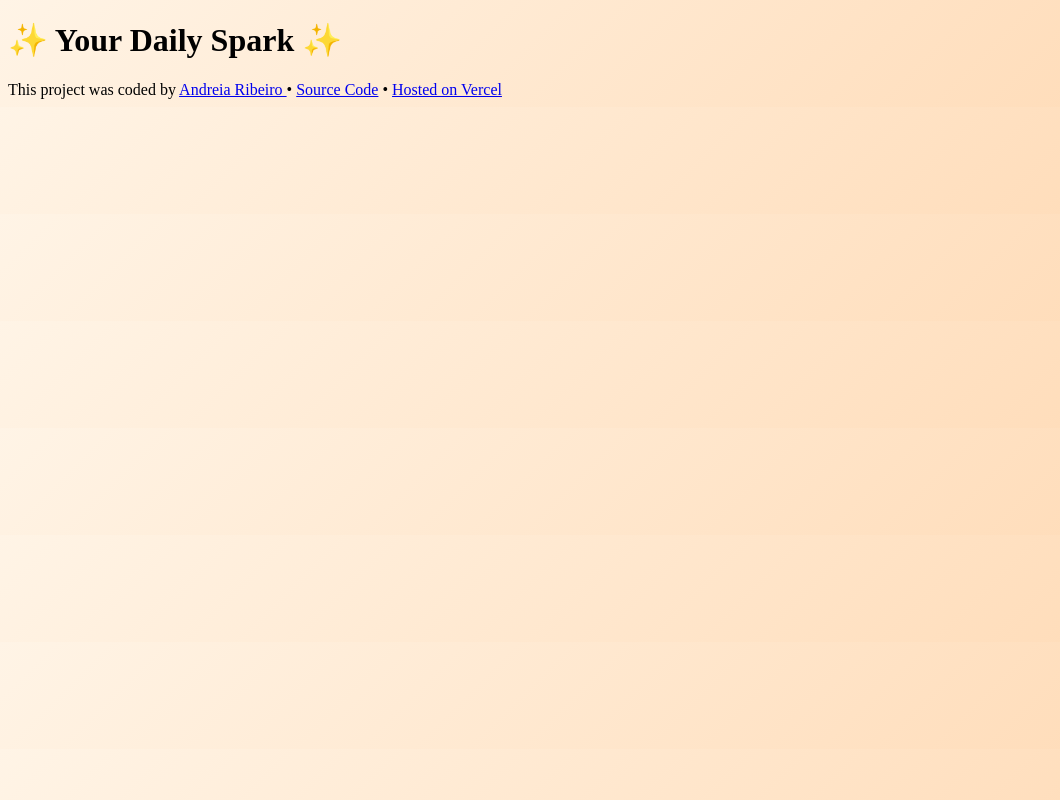
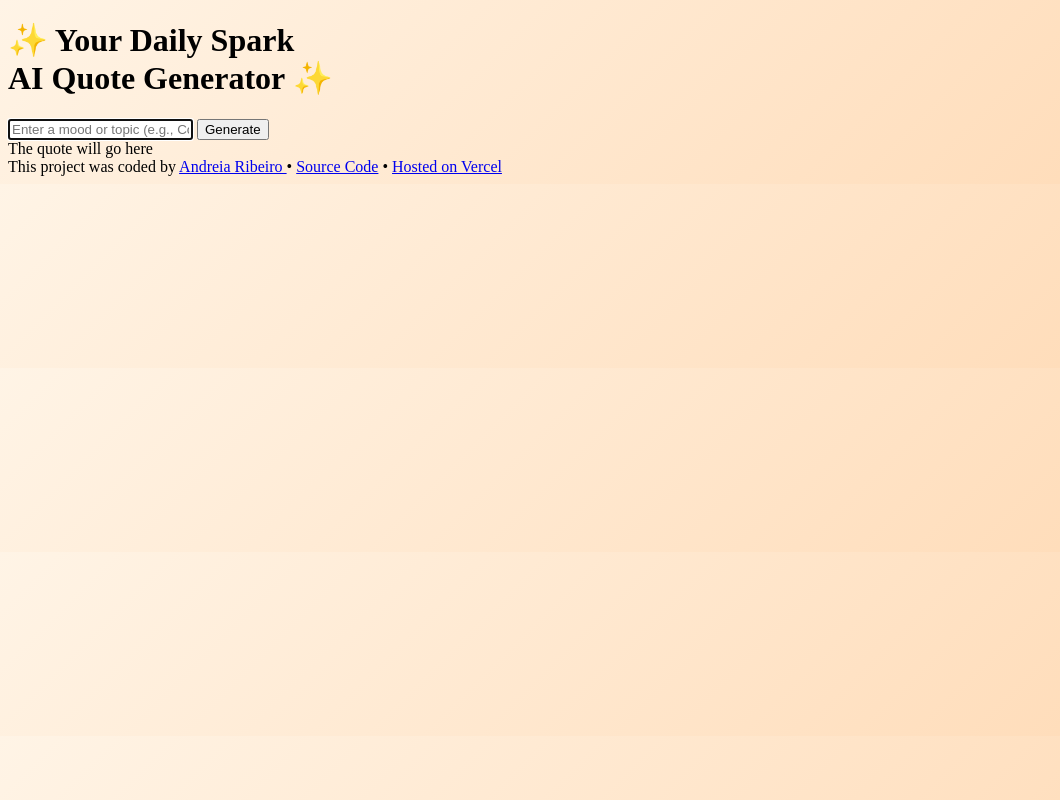
Before and after one commit to andreiapatriciaribeiro88-web/quote-generator, a plain HTML site: page index.html in a window 1280 px wide. Shown: the whole page, without its empty margins (0-1060 px from the left). Drawn offline with Linux system fonts and the light colour scheme.

Commit message:
Added the basic HTML

```diff
--- a/index.html
+++ b/index.html
@@ -7,7 +7,25 @@
     <link rel="stylesheet" href="src/style.css" />
   </head>
   <body>
-    <h1>✨ Your Daily Spark ✨</h1>
+    <header>
+      <h1>
+        ✨ Your Daily Spark <br />
+        AI Quote Generator ✨
+      </h1>
+    </header>
+    <main>
+      <form>
+        <input
+          type="text"
+          placeholder="Enter a mood or topic (e.g., Confidence, Focus)"
+          autofocus
+          required
+          autocomplete="off"
+        />
+        <input type="submit" value="Generate" />
+      </form>
+      <div>The quote will go here</div>
+    </main>
     <footer>
       This project was coded by
       <a href="https://github.com/andreiapatriciaribeiro88-web" target="_blank"
```
